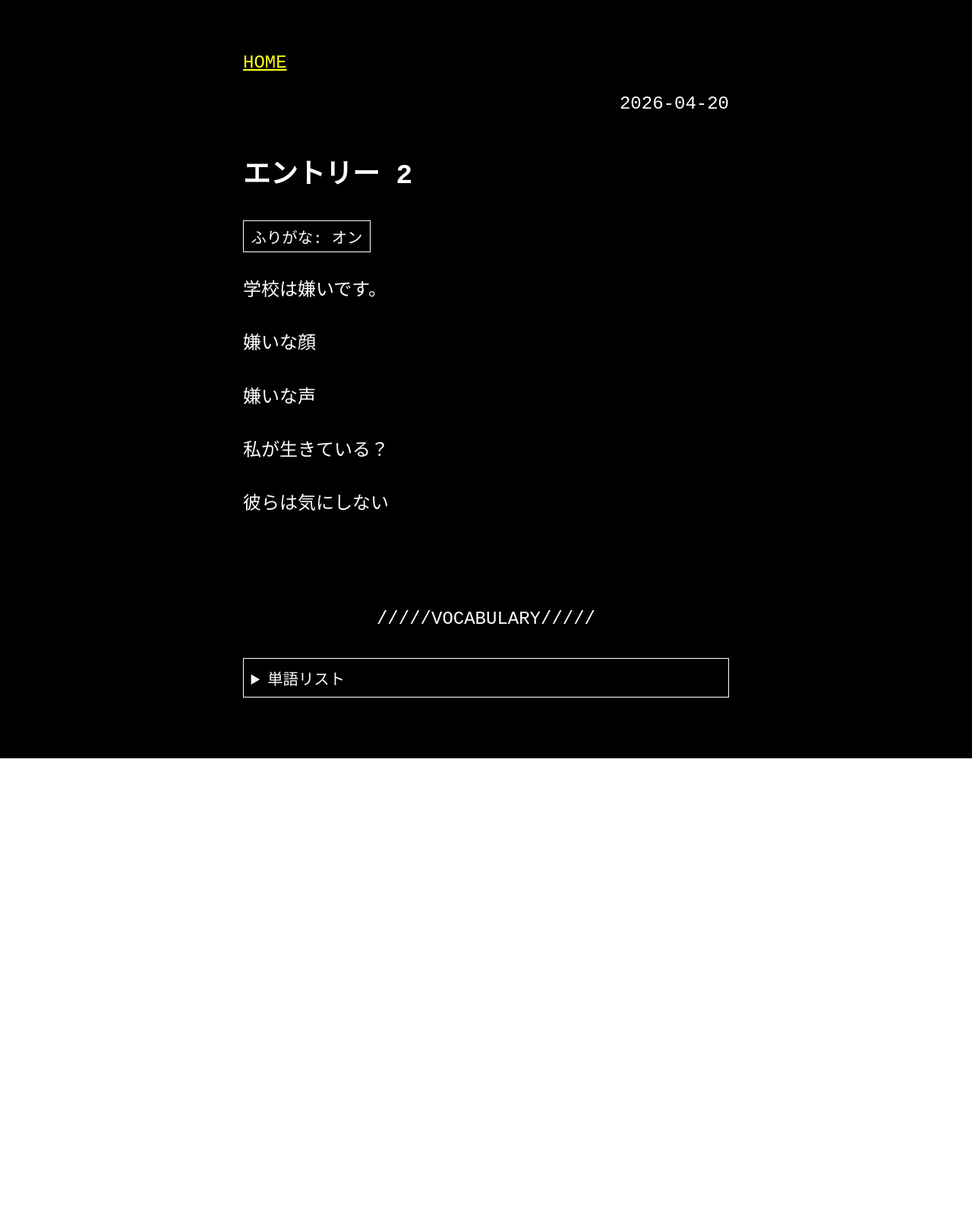
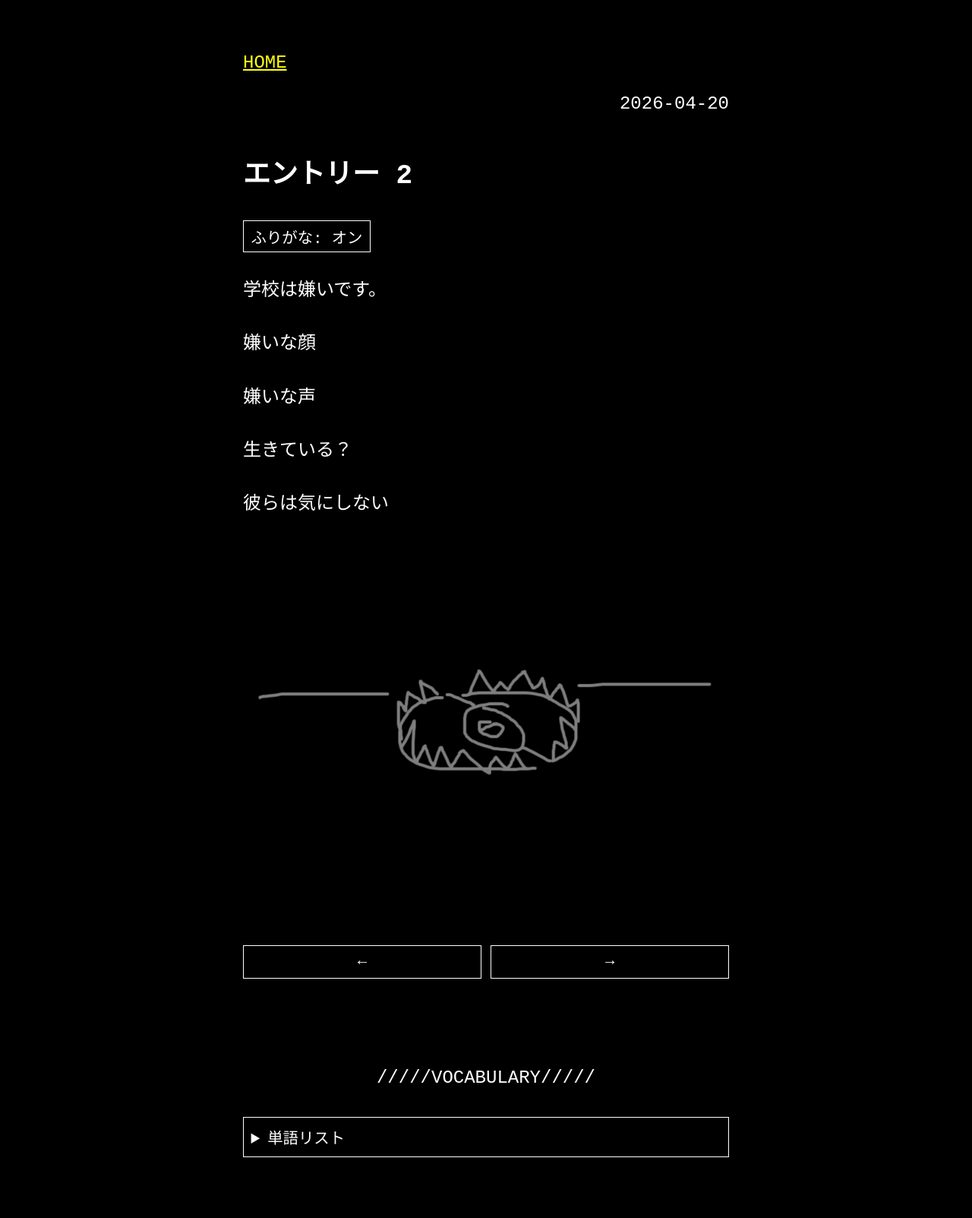
Before and after one commit to dotfloor/dotfloor.github.io, a Jekyll site: the page built from _posts/2026/q2/apr/2026-04-20-entry2.md, in a window 1280 px wide. Shown: the whole page at 76% size. Built offline with Jekyll 4.4.1, drawn with Linux system fonts in a browser that asks for light colours; some web fonts are replaced; before the commit the page ends 998 px from its top, so only the background shows below that.

Commit message:
entry 3 and 4

```diff
--- a/_layouts/post.html
+++ b/_layouts/post.html
@@ -26,6 +26,31 @@ layout: default
 
   {{ content }}
 
+  <nav class="post-nav-row" id="post-nav-row" aria-label="Post navigation">
+    {%- if page.previous.url -%}
+      <a class="btn-toggle btn-post-nav" href="{{ page.previous.url }}">&larr;</a>
+    {%- else -%}
+      <span class="btn-toggle btn-post-nav is-disabled" aria-disabled="true">&larr;</span>
+    {%- endif -%}
+
+    {%- if page.next.url -%}
+      <a class="btn-toggle btn-post-nav" href="{{ page.next.url }}">&rarr;</a>
+    {%- else -%}
+      <span class="btn-toggle btn-post-nav is-disabled" aria-disabled="true">&rarr;</span>
+    {%- endif -%}
+  </nav>
+  <script>
+    // Place post navigation directly above vocabulary when present.
+    document.addEventListener('DOMContentLoaded', function () {
+      const nav = document.getElementById('post-nav-row');
+      const vocab = document.querySelector('.vocab-list-container');
+      if (!nav) return;
+      if (vocab && vocab.parentNode) {
+        vocab.parentNode.insertBefore(nav, vocab);
+      }
+    });
+  </script>
+
   <!-- {%- if page.comments != false -%}
   <div class="post-comments">
     <script src="https://giscus.app/client.js"
--- a/_posts/2026/q2/apr/2026-04-20-entry2.md
+++ b/_posts/2026/q2/apr/2026-04-20-entry2.md
@@ -9,9 +9,11 @@ title: エントリー 2
 
 嫌いな声
 
-私が生きている？
+生きている？
 
 彼らは気にしない
+
+{% doodle entry_2_main_doodle %}
 
 {% vocab %}
 - 学校
--- a/assets/css/main.css
+++ b/assets/css/main.css
@@ -221,6 +221,33 @@ body.hide-furigana .vocab-list-container rt {
 	margin-top: 4rem;
 }
 
+.post-nav-row {
+	display: flex;
+	gap: 0.75rem;
+	margin-top: 2rem;
+	margin-bottom: 1rem;
+}
+
+.btn-post-nav {
+	flex: 1 1 50%;
+	display: inline-flex;
+	align-items: center;
+	justify-content: center;
+	text-decoration: none;
+	margin-bottom: 0;
+}
+
+.btn-post-nav.is-disabled {
+	opacity: 0.35;
+	pointer-events: none;
+}
+
+@media (max-width: 600px) {
+	.post-nav-row {
+		gap: 0.5rem;
+	}
+}
+
 .dict-card {
 	border: thin solid currentColor;
 	padding: 1rem;
```
Also changed, not shown: _posts/2026/q2/apr/2026-04-19-entry1.md (+1 -1 lines), _posts/2026/q2/apr/2026-04-21-entry3.md (added, +27 -0 lines), _posts/2026/q2/apr/2026-04-21-entry4.md (added, +25 -0 lines), .vocab-cache.json, assets/doodles/entry_1_main_doodle.webp (renamed from assets/doodles/entry_one_main_doodle.webp), assets/doodles/entry_2_main_doodle.webp (added), assets/doodles/entry_3_main_doodle.webp (added), assets/doodles/entry_4_main_doodle.webp (added).
